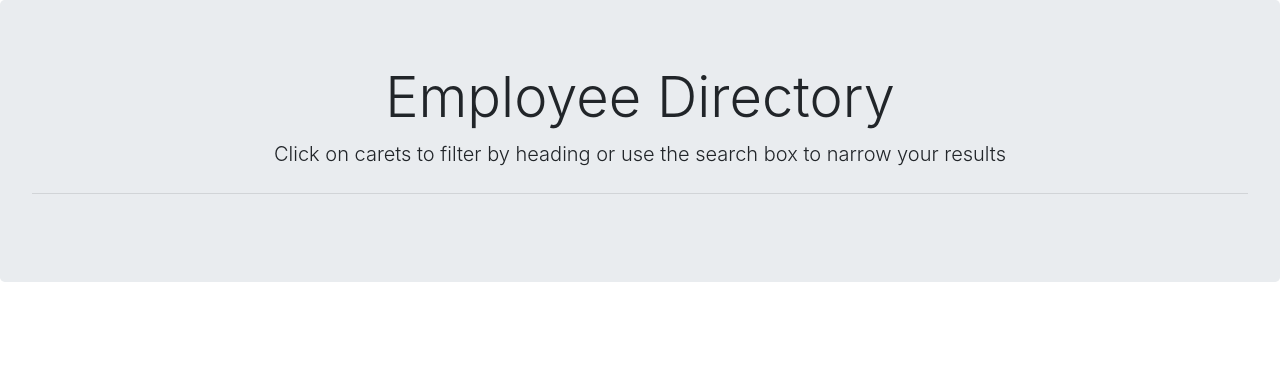
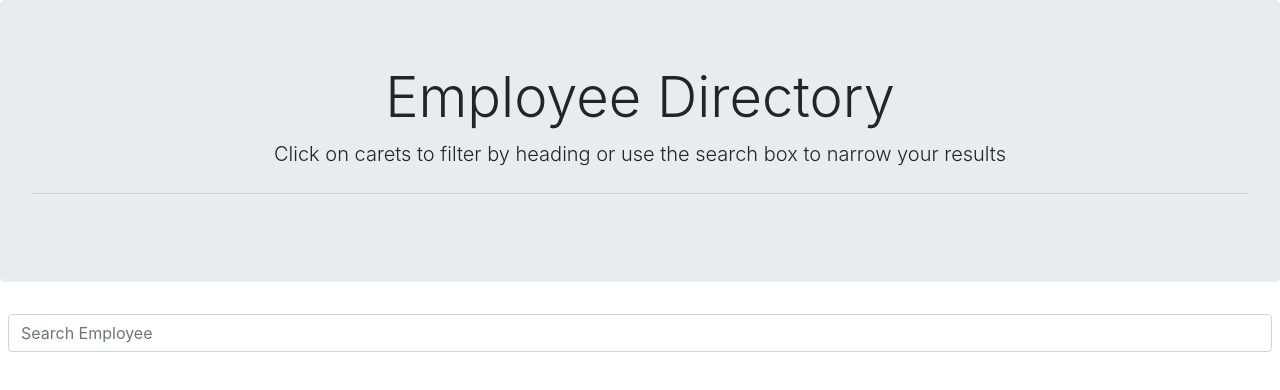
Before and after one commit to surajverma2587/employee-directory-react, a React (Create React App) app: page / in a window 1280 px wide. Shown: the top 390 px of the page. Built offline with nearby package versions, Linux system fonts and the light colour scheme.

Commit message:
add Search component basic styles

```diff
--- a/src/App.js
+++ b/src/App.js
@@ -1,10 +1,12 @@
 import React from "react";
 import Jumbo from "./components/Jumbo";
+import Search from "./components/Search";
 
 const App = () => {
   return (
-    <div>
+    <div className="text-center">
       <Jumbo />
+      <Search />
     </div>
   );
 };
--- /dev/null
+++ b/src/components/Search/index.js
@@ -0,0 +1,11 @@
+import React from "react";
+
+const Search = () => {
+  return (
+    <div class="form-group mx-2">
+      <input type="text" class="form-control" placeholder="Search Employee" />
+    </div>
+  );
+};
+
+export default Search;
```
